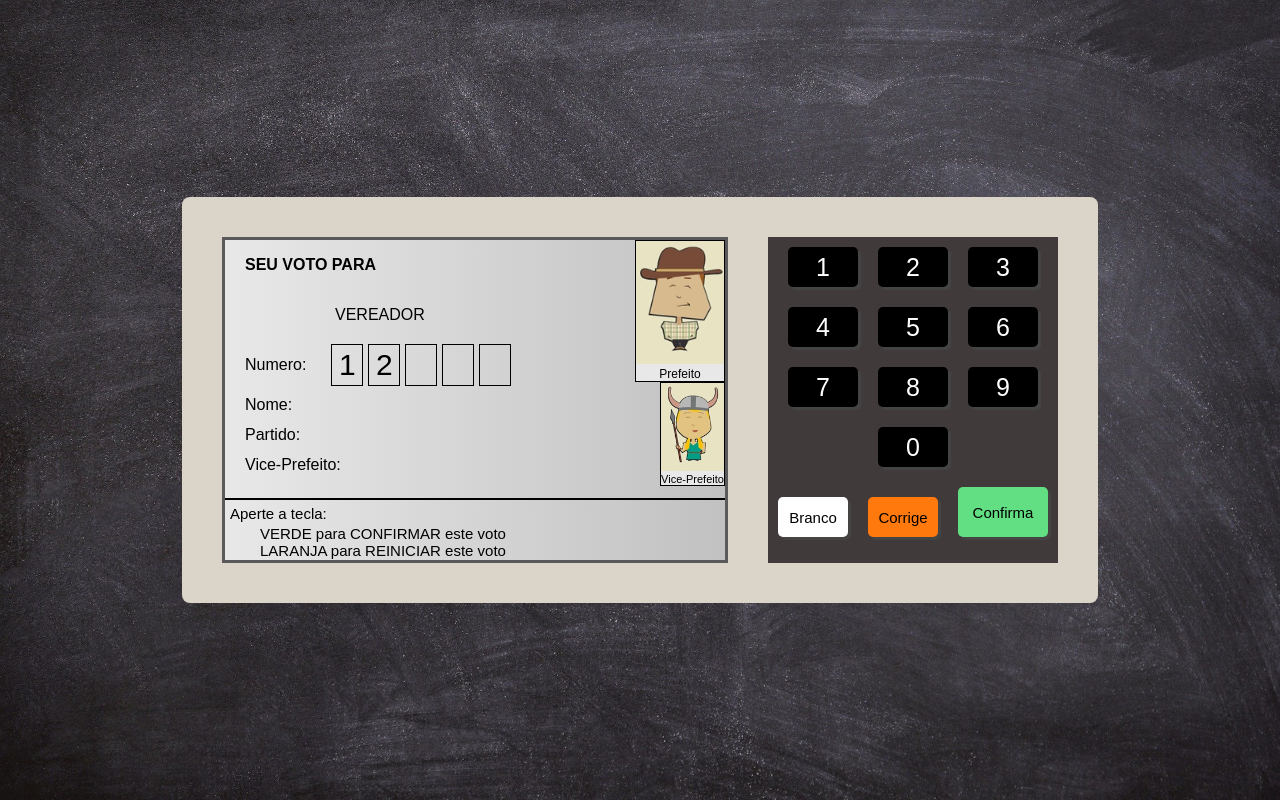
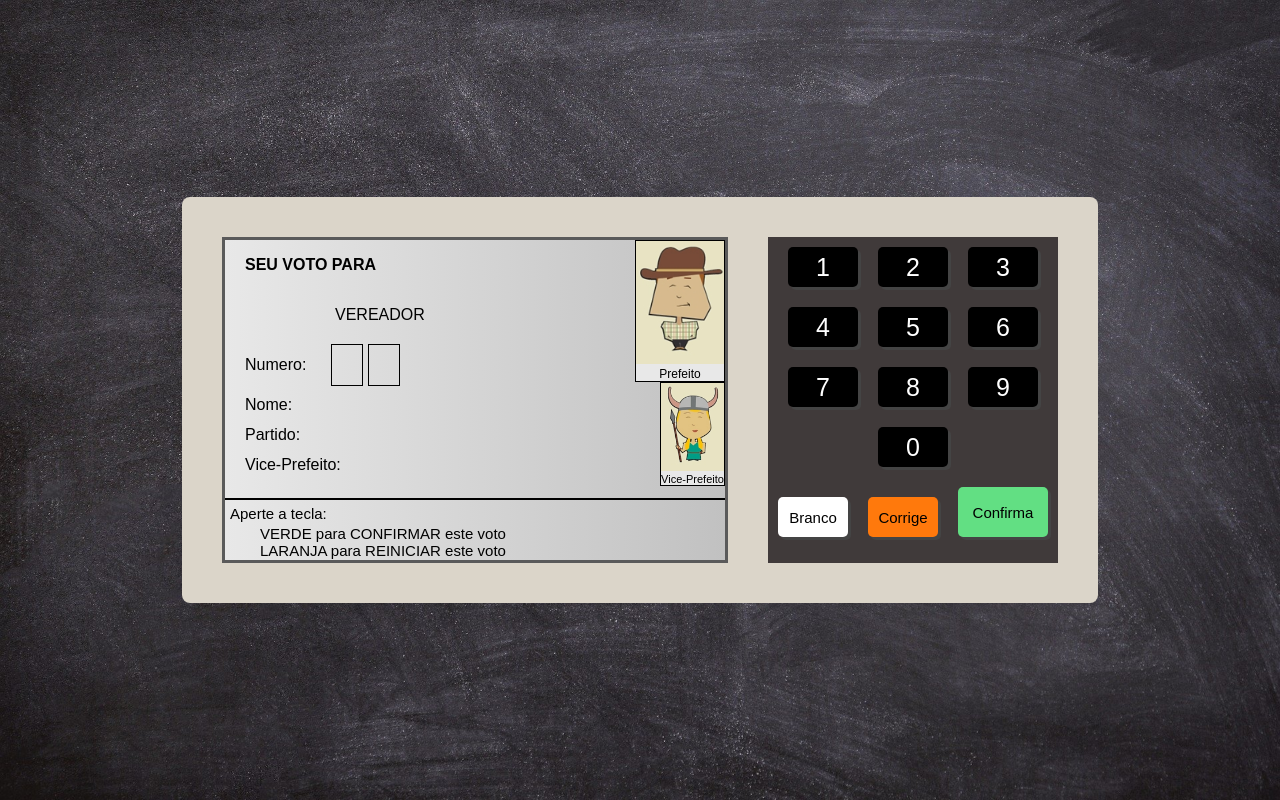
Before and after one commit to guilhermenoliani/urna-eletronica, a plain HTML site: page index.html in a window 1280 px wide. Drawn offline with Linux system fonts and the light colour scheme.

Commit message:
Diminuindo números

```diff
--- a/index.html
+++ b/index.html
@@ -25,10 +25,7 @@
             </div>
             <div id="upside--number-container">
               <span>Numero:</span>
-              <div id="number-item" class="pisca">1</div>
-              <div id="number-item">2</div>
-              <div id="number-item"></div>
-              <div id="number-item"></div>
+              <div id="number-item" class="pisca"></div>
               <div id="number-item"></div>
             </div>
             <div id="upside--information">
```
